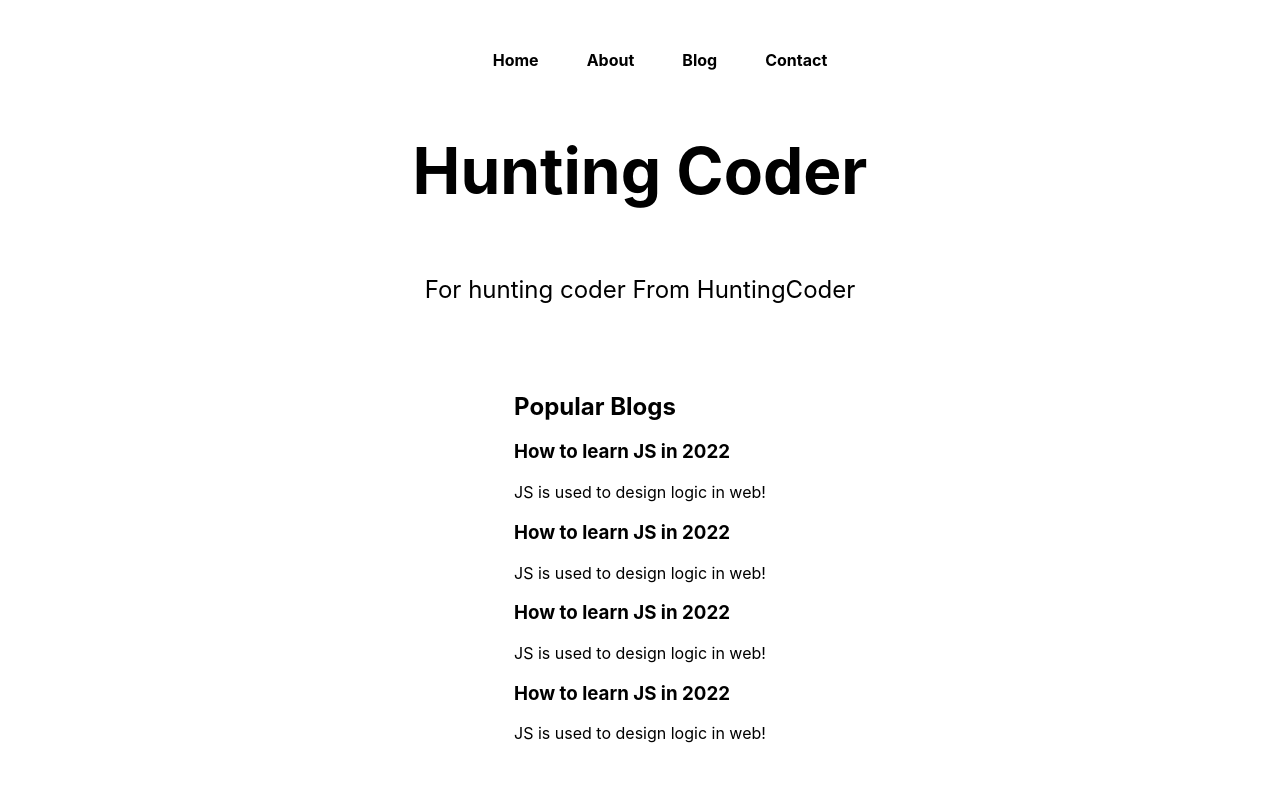
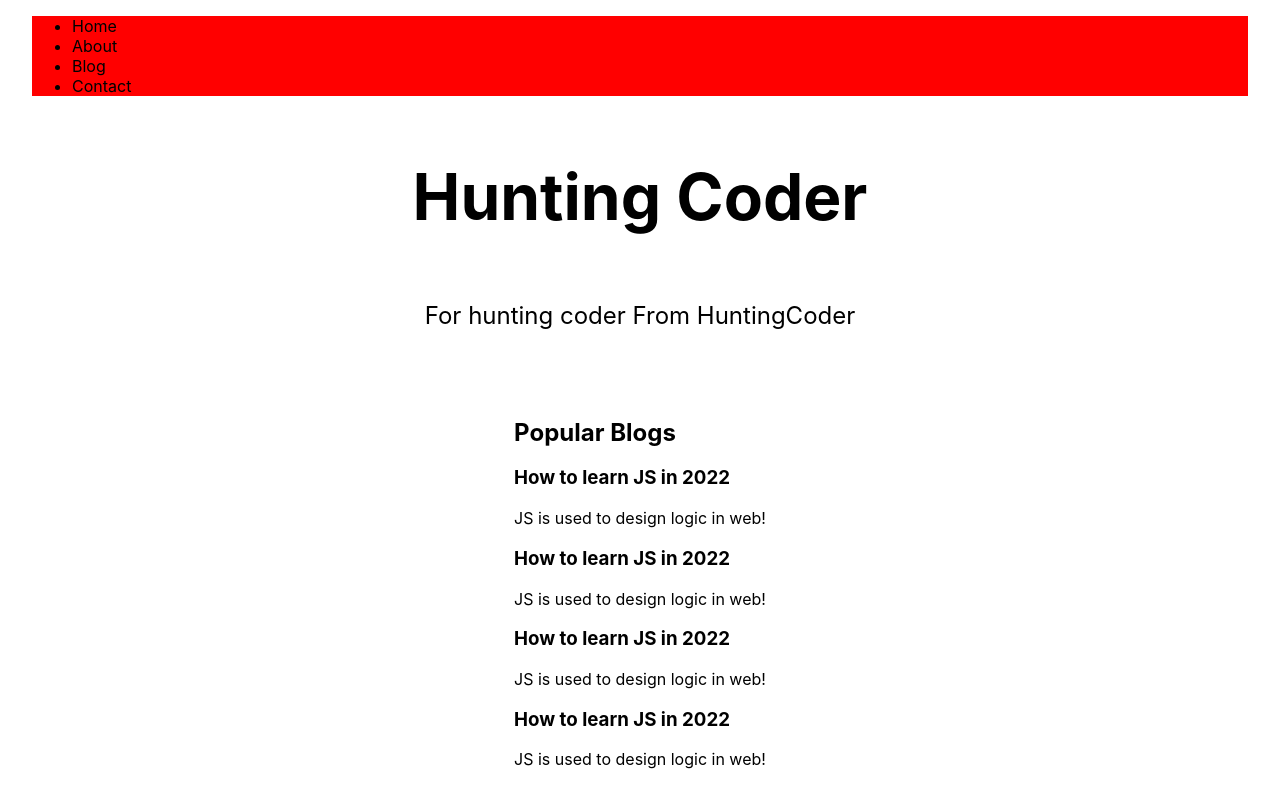
Before and after one commit to ManishBB/HuntingCoder, a Next.js app: page / in a window 1280 px wide. Shown: the top 800 px of the page. Built offline with nearby package versions, Linux system fonts and the light colour scheme.

Commit message:
Tried CSS Components

```diff
--- a/pages/index.js
+++ b/pages/index.js
@@ -3,6 +3,9 @@ import Image from 'next/image'
 import Link from 'next/link'
 import Script from 'next/script'
 import styles from '../styles/Home.module.css'
+import styles1 from '../styles/Home1.module.css'
+import styles2 from '../styles/Home2.module.css'
+
 
 export default function Home() {
   return (
@@ -14,7 +17,7 @@ export default function Home() {
         <link rel="icon" href="/favicon.ico" />
       </Head>
 
-      <nav className={styles.mainnav}>
+      <nav className={styles2.mainnav}>
         <ul>
           <Link href='/'><li>Home</li></Link>
           <Link href='/about'><li>About</li></Link>
--- /dev/null
+++ b/styles/Home1.module.css
@@ -0,0 +1,3 @@
+.mainnav{
+    background-color: yellow;
+}
--- /dev/null
+++ b/styles/Home2.module.css
@@ -0,0 +1,3 @@
+.mainnav{
+    background-color: red;
+}
```
